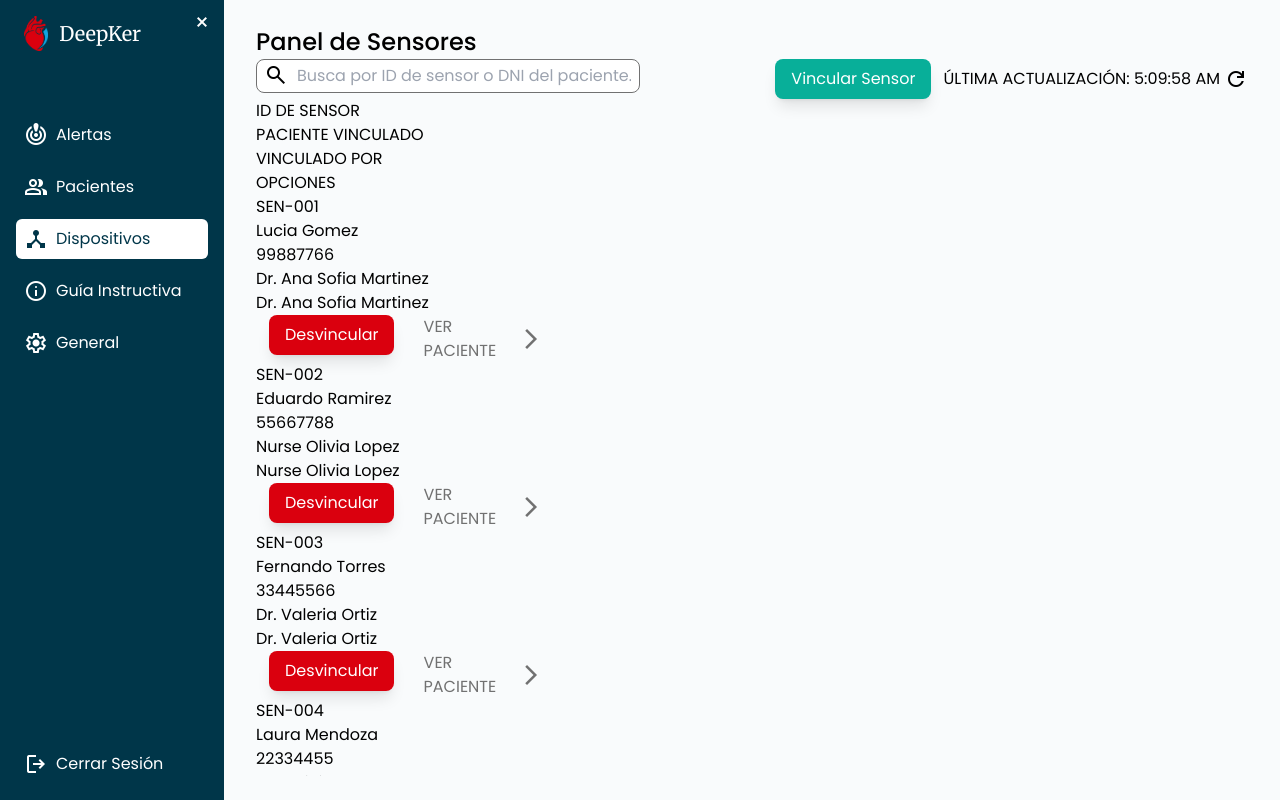
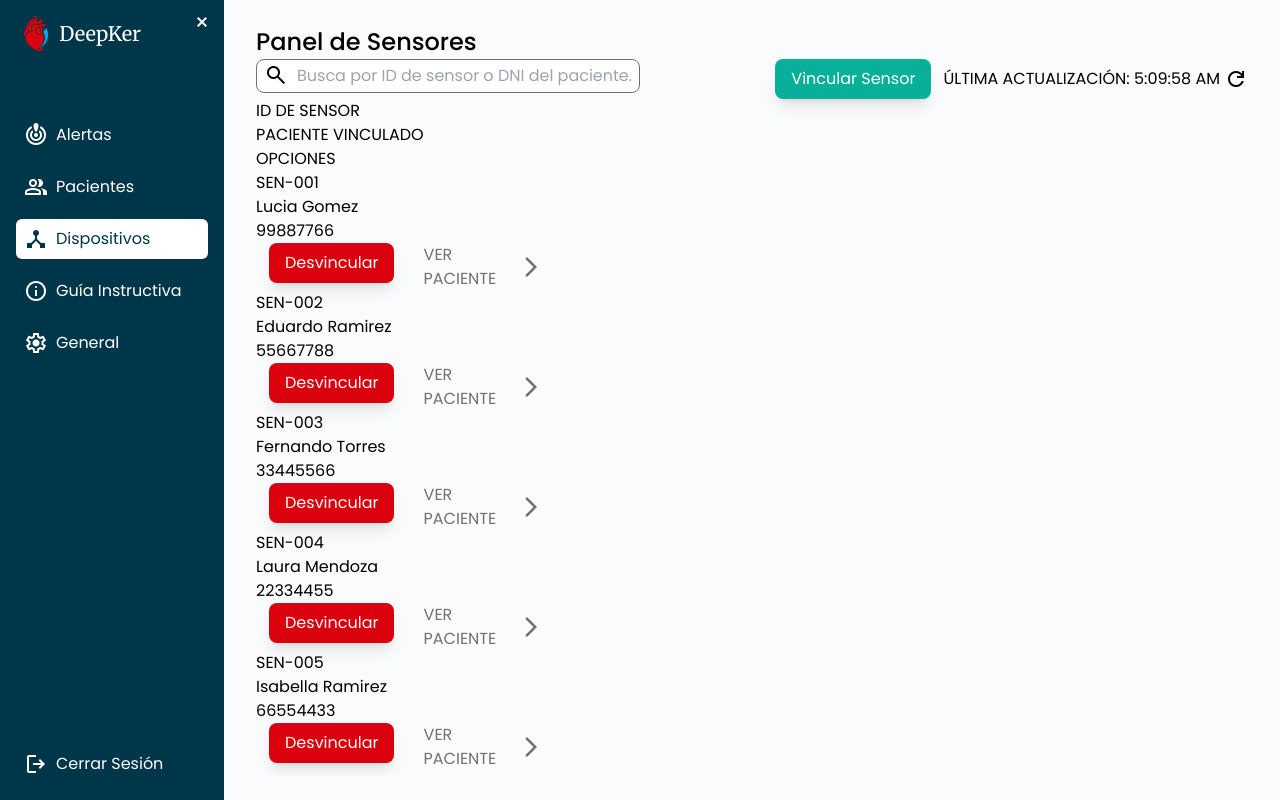
Before and after one commit to DeepKer-Org/deepker-frontend, a Next.js app: page /sensors in a window 1280 px wide. Built offline with nearby package versions, Linux system fonts and the light colour scheme.

Commit message:
feat: sensors page table with resizing

```diff
--- a/src/components/sensors/SensorsElement.tsx
+++ b/src/components/sensors/SensorsElement.tsx
@@ -18,7 +18,7 @@ const SensorsElement: React.FC<SensorsElementProps> = ({ sensor }) => {
   };
 
   return (
-    <div className="table-row sensor-grid-cols">
+    <div className="table-row sensor-grid-cols tableBp:grid-cols-[20%_25%_25%_30%]">
       <div className="cell-border table-row-group px-4">
         <p>{sensor.sensorId}</p>
       </div>
@@ -26,7 +26,7 @@ const SensorsElement: React.FC<SensorsElementProps> = ({ sensor }) => {
         <p>{sensor.patient.name}</p>
         <p className="table-row-subtitle">{sensor.patient.dni}</p>
       </div>
-      <div className="cell-border table-row-group px-4">
+      <div className="hidden tableBp:flex flex-col h-full row-border px-4">
         <p>{sensor.linkedBy}</p>
         <p className="table-row-subtitle">{sensor.linkedBy}</p>
       </div>
--- a/src/components/sensors/SensorsTable.tsx
+++ b/src/components/sensors/SensorsTable.tsx
@@ -19,10 +19,10 @@ const SensorsTable = () => {
 
   return (
     <div className="table-container">
-      <div className="table-header-row sensor-grid-cols">
+      <div className="table-header-row sensor-grid-cols tableBp:grid-cols-[20%_25%_25%_30%]">
         <p>ID DE SENSOR</p>
         <p>PACIENTE VINCULADO</p>
-        <p>VINCULADO POR</p>
+        <p className="hidden tableBp:block">VINCULADO POR</p>
         <p>OPCIONES</p>
       </div>
       <div className="table-body">
--- a/src/styles/tableStyles.css
+++ b/src/styles/tableStyles.css
@@ -167,6 +167,6 @@
   }
 
   .sensor-grid-cols {
-    @apply grid-cols-[20%_25%_25%_30%]
+    @apply grid-cols-[20%_35%_45%]
   }
 }
```
